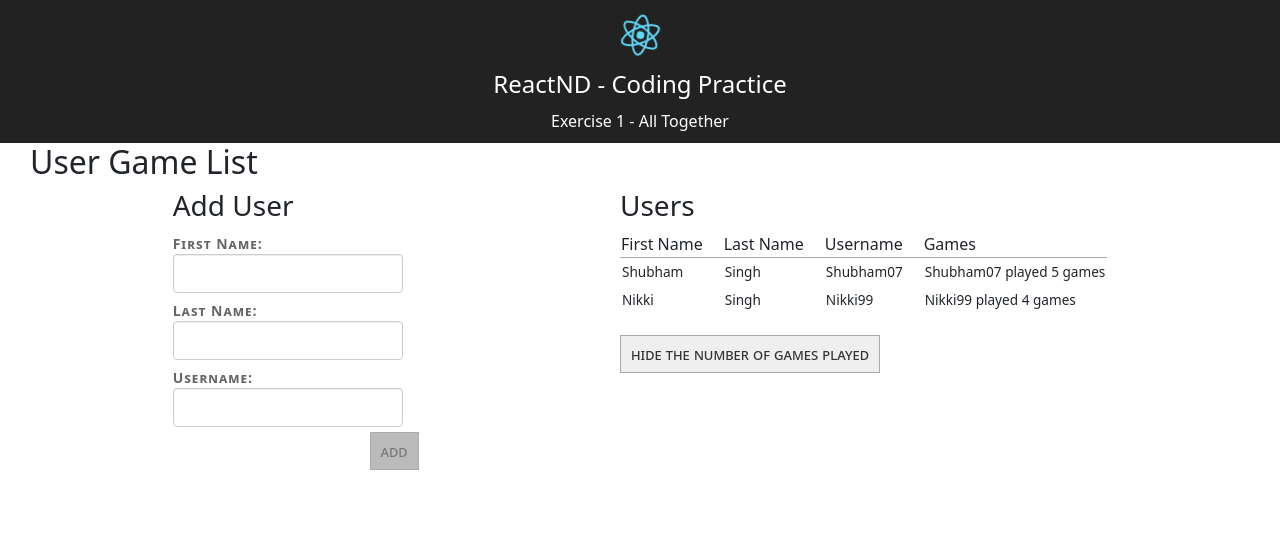
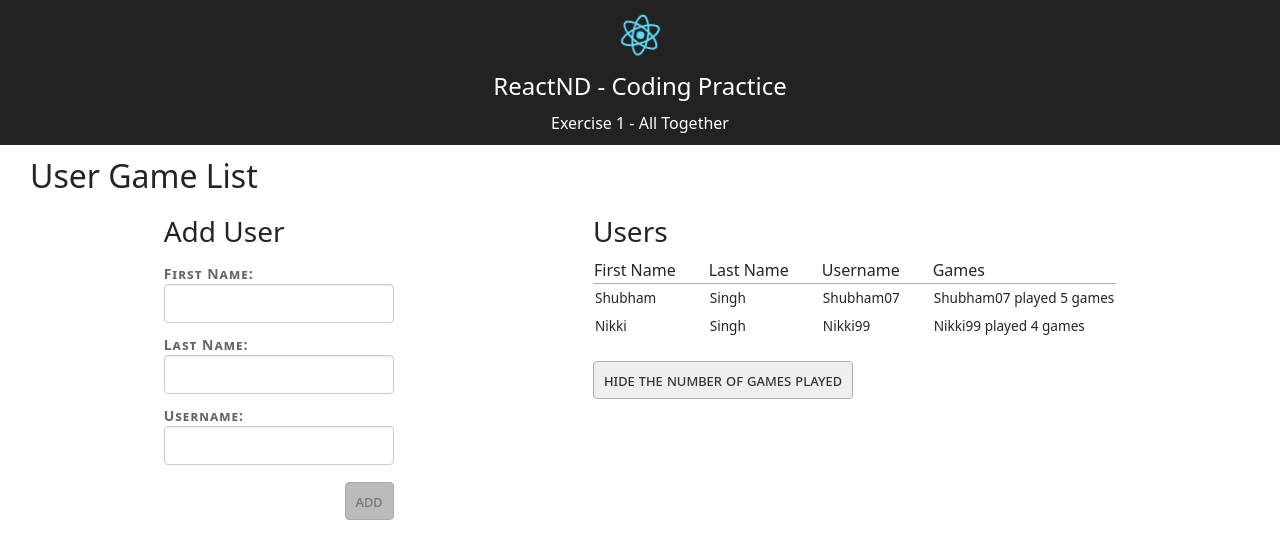
Before and after one commit to shubhaml1/game-scorecard, a React (Create React App) app: page / in a window 1280 px wide. Shown: the top 558 px of the page. Built offline with nearby package versions, Linux system fonts and the light colour scheme.

Commit message:
UI improvements in add button section and Improved look and feel of overall code

```diff
--- a/src/App.css
+++ b/src/App.css
@@ -7,11 +7,7 @@
   font-family: sans-serif;
   /* Add other global styles
 } */
-@media screen and (max-width: 550px) {
-  .name {
-    font-size: 1.2em!important;
-  }
-}
+
 .App-logo {
   animation: App-logo-spin infinite 20s linear;
   height: 50px;
@@ -85,7 +81,7 @@ thead > td {
   max-width: 100%;
   margin-bottom: 5px;
   margin-right: 16px;
-  margin-top: 2px;
+  margin-top: 6px;
   /* text-align: right; */
   letter-spacing: 1px;
 }
@@ -102,9 +98,9 @@ thead > td {
   /* margin-bottom: 16px; */
 }
 button {
-  font-size: 1em;
+  font-size: 1em!important;
   padding: 6px 10px;
-  border-radius: 4px;
+  border-radius: 4px!important;
   border: 1px solid #aaaaaa;
   color: #333;
   font-variant: all-small-caps;
@@ -124,7 +120,7 @@ table {
 }
 thead td {
   border-bottom: 1px #aaaaaa solid;
-  padding-right: 20px;
+  padding-right: 32px;
 }
 tbody td {
   font-size: 0.85em;
@@ -148,3 +144,17 @@ form button {
     align-content: flex-start;
   }
 }
+
+
+.add-button {
+  margin-right: 16px;
+  margin-top: 12px;
+}
+
+
+element.style {
+}
+
+.h1, .h2, .h3, .h4, .h5, .h6, h1, h2, h3, h4, h5, h6  {
+  margin-top: 12px!important;
+}
--- a/src/UserInput.js
+++ b/src/UserInput.js
@@ -76,7 +76,7 @@ const UserInput = ({ users, saveUser }) => {
           {!unique && <span className="red">Username must be unique!</span>}
         </label>
         <br />
-        <button disabled={!fieldsAreValid()}>Add</button>
+        <button class = "add-button" disabled={!fieldsAreValid()}>Add</button>
       </form>
     </div>
   );
```
Also changed, not shown: src/index.css (+10 -0 lines).
